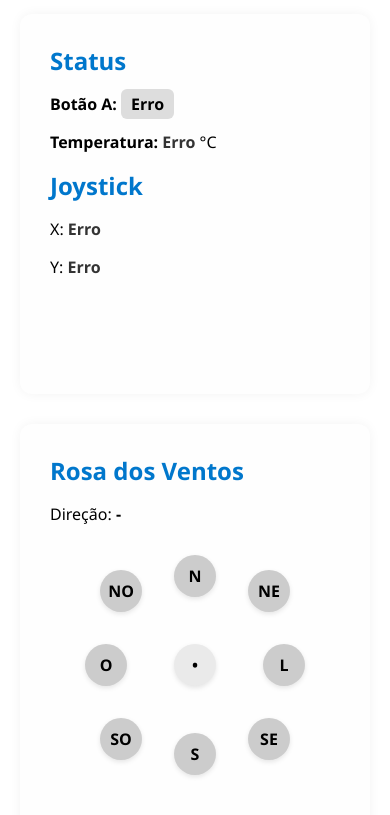
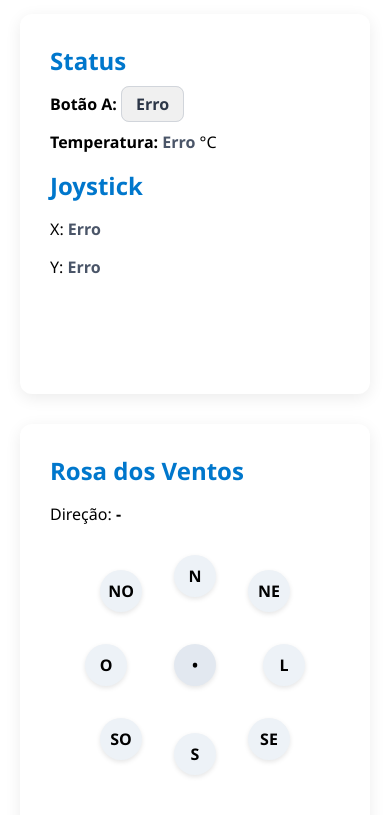
Before and after one commit to MatheusGODZILLA/servidor-bitdoglab, a website: page servidor-monitoramento/public/index.html in a window 390 px wide. Shown: the part 181-996 px from the top of the page. Drawn offline with Linux system fonts and the light colour scheme; no server answers.

Commit message:
Feat: aprimorar estilos do CSS para melhor apresentação e responsividade

```diff
--- a/servidor-monitoramento/public/style.css
+++ b/servidor-monitoramento/public/style.css
@@ -1,6 +1,6 @@
 body {
   font-family: "Segoe UI", sans-serif;
-  background-color: #eef1f6;
+  background-color: #f7f9fc;
   margin: 0;
   padding: 0;
 }
@@ -10,16 +10,16 @@ body {
   margin: auto;
   margin-top: 25px;
   padding: 20px;
-  background: #fff;
+  background: #ffffff;
   border-radius: 14px;
-  box-shadow: 0 8px 25px rgba(0, 0, 0, 0.08);
+  box-shadow: 0 8px 25px rgba(0, 0, 0, 0.1);
   text-align: center;
 }
 
 h1 {
   margin-bottom: 30px;
   font-size: 2.2rem;
-  color: #222;
+  color: #2d3748;
 }
 
 .grid {
@@ -31,16 +31,16 @@ h1 {
 
 .card {
   flex: 1 1 320px;
-  background-color: #fefefe;
+  background-color: #ffffff;
   padding: 30px;
   border-radius: 12px;
-  box-shadow: 0 0 12px rgba(0, 0, 0, 0.05);
+  box-shadow: 0 4px 16px rgba(0, 0, 0, 0.08);
   text-align: left;
   transition: transform 0.2s ease;
 }
 
 .card:hover {
-  transform: translateY(-4px);
+  transform: translateY(-6px);
 }
 
 .card h2 {
@@ -52,29 +52,29 @@ h1 {
 
 span {
   font-weight: bold;
-  color: #333;
+  color: #4a5568;
 }
 
-/* Status visual do botão */
 #botao {
-  padding: 4px 10px;
-  border-radius: 6px;
-  background-color: #ddd;
-  color: #000;
-  transition: all 0.2s ease;
+  padding: 6px 14px;
+  border-radius: 8px;
+  background-color: #f0f0f0;
+  color: #2d3748;
+  font-weight: 600;
+  transition: all 0.3s ease;
+  border: 1px solid #d1d5db;
 }
 
 #botao:contains("pressionado") {
-  background-color: #d9534f;
+  background-color: #e53e3e;
   color: white;
 }
 
 #botao:contains("solto") {
-  background-color: #5cb85c;
+  background-color: #38a169;
   color: white;
 }
 
-/* Rosa dos Ventos */
 #rosa-circulos {
   position: relative;
   width: 220px;
@@ -85,7 +85,7 @@ span {
 .circulo {
   width: 42px;
   height: 42px;
-  background-color: #ccc;
+  background-color: #edf2f7;
   border-radius: 50%;
   line-height: 42px;
   text-align: center;
@@ -97,11 +97,10 @@ span {
 }
 
 .circulo:hover {
-  background-color: #999;
+  background-color: #d1d5db;
   color: white;
 }
 
-/* Posicionamento */
 #norte { top: 0; left: 50%; transform: translateX(-50%); }
 #sul { bottom: 0; left: 50%; transform: translateX(-50%); }
 #leste { right: 0; top: 50%; transform: translateY(-50%); }
@@ -116,13 +115,13 @@ span {
   top: 50%;
   left: 50%;
   transform: translate(-50%, -50%);
-  background-color: #eaeaea;
+  background-color: #e2e8f0;
 }
 
 .circulo.ativo {
-  background-color: #28a745;
+  background-color: #38a169;
   color: white;
-  box-shadow: 0 0 8px #28a74566;
+  box-shadow: 0 0 8px #38a16966;
 }
 
 /* Responsividade */
```
